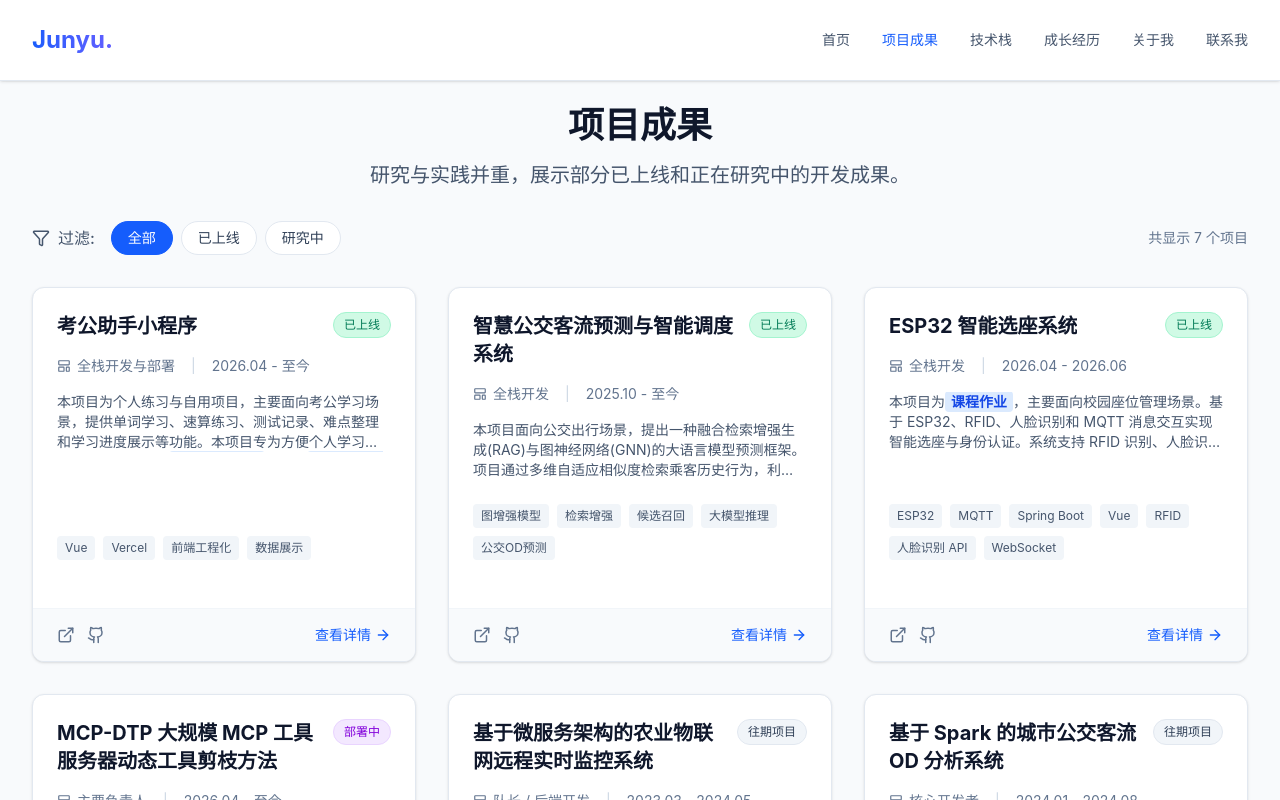
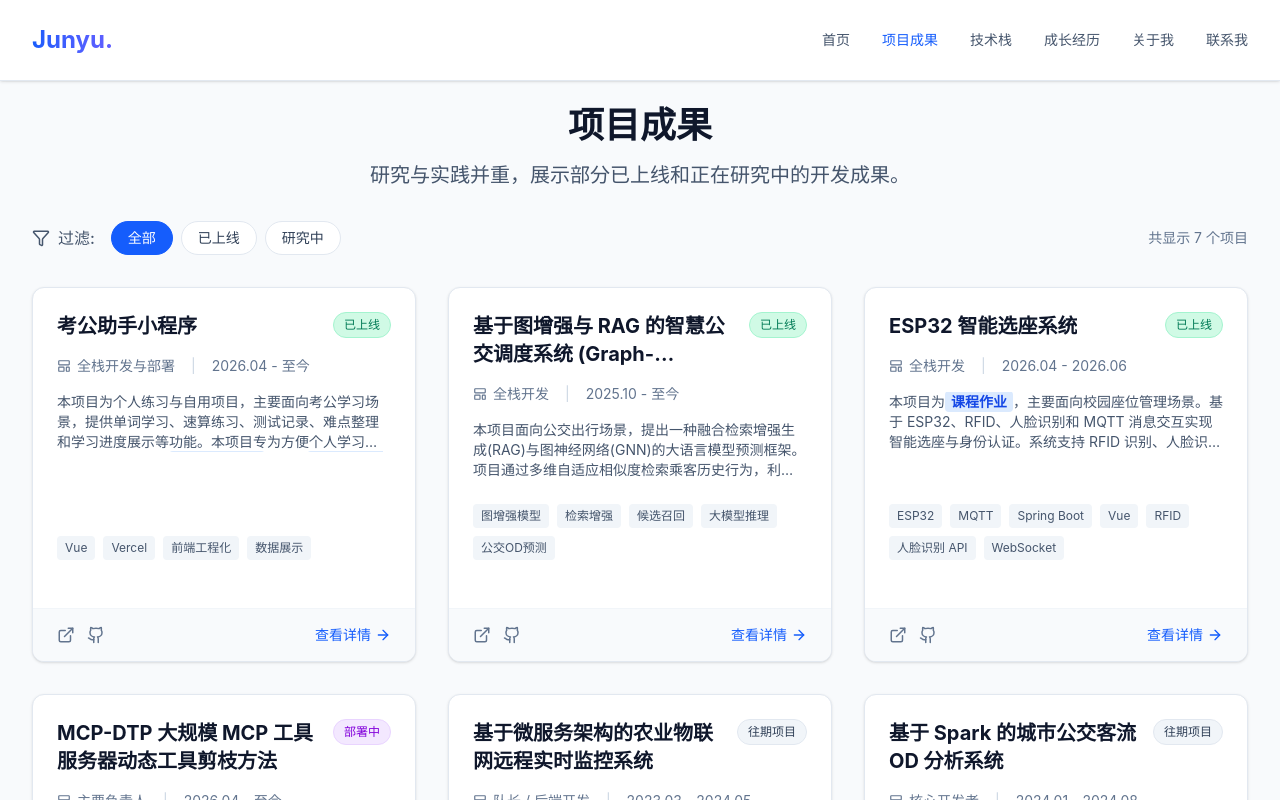
Before and after one commit to Qregret/portfolio, a Vue app: page /projects in a window 1280 px wide. Shown: the top 800 px of the page. Built offline with nearby package versions, Linux system fonts and the light colour scheme.

Commit message:
rename project to 基于图增强与 RAG 的智慧公交调度系统

```diff
--- a/src/data/projects.ts
+++ b/src/data/projects.ts
@@ -39,7 +39,7 @@ export const projects: Project[] = [
   },
   {
     id: "bus-alight-prediction",
-    name: "智慧公交客流预测与智能调度系统",
+    name: "基于图增强与 RAG 的智慧公交调度系统 (Graph-enhanced Transit Dispatch System)",
     period: "2025.10 - 至今",
     role: "全栈开发",
     status: "已上线",
```
